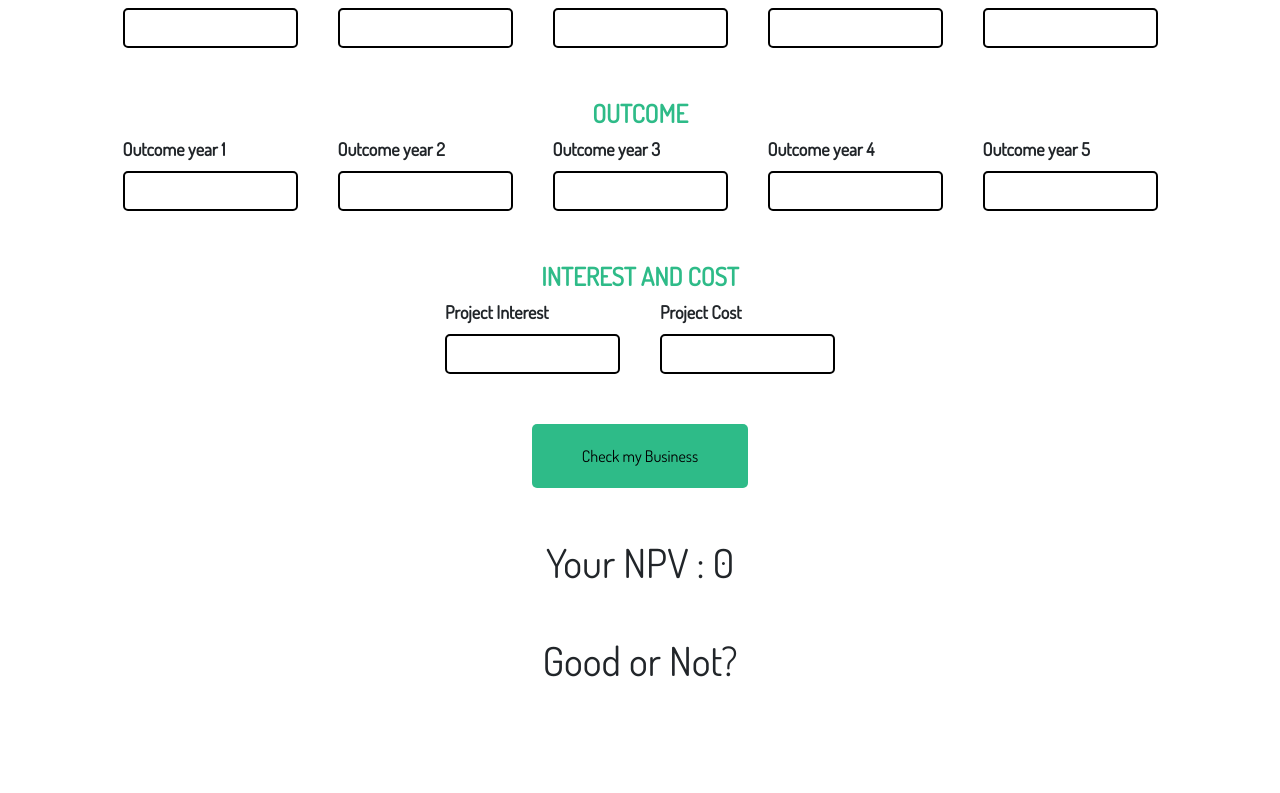
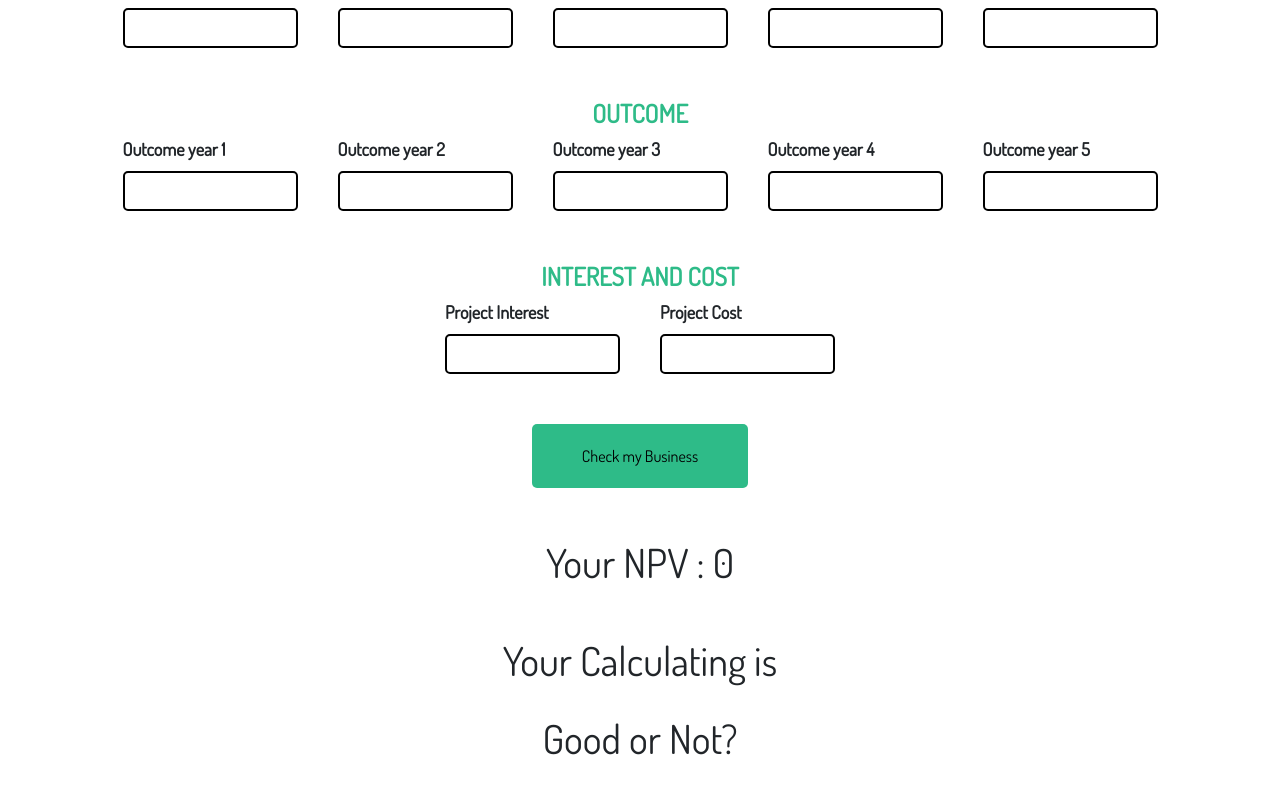
Before and after one commit to adhytianara/myfinance---front-end, a React (Create React App) app: page /netpresentvalue in a window 1280 px wide. Shown: the part 307-1100 px from the top of the page. Built offline with nearby package versions, Linux system fonts and the light colour scheme.

Commit message:
implement reducer for loading indicator

```diff
--- a/src/components/NetPresentValue/NetPresentValue.js
+++ b/src/components/NetPresentValue/NetPresentValue.js
@@ -1,5 +1,5 @@
 import "./style.css";
-import React, { useState } from "react";
+import React, { useState, useReducer } from "react";
 import { Row } from "react-bootstrap";
 import { useForm } from "react-hook-form";
 import Profit from "../Profit/Profit";
@@ -11,6 +11,28 @@ function InternalRateReturn() {
 
   const [npv, setNvp] = useState(0);
   const [profit, setProfit] = useState(null);
+
+  const [{isLoading, loadingText}, dispatch] = useReducer(reducer, {
+    isLoading: false,
+    loadingText: "Your Calculating is "
+  });
+
+  function reducer(state, action) {
+    switch (action.type) {
+      case "loading":
+        return {
+          isLoading: !state.isLoading,
+          loadingText: state.loadingText + "Loading"
+        };
+      case "notloading":
+        return {
+          isLoading: !state.isLoading,
+          loadingText: "Finish, Please Scroll Down"
+        };
+      default :
+        return state;
+    }
+  }
 
   function fetchInternalRateReturn(opts) {
     fetch(
@@ -42,6 +64,7 @@ function InternalRateReturn() {
   }
 
   function countProfit(cost, npv) {
+    dispatch({ type: "notloading", loadingText: "Finish . . ."})
     if (npv - cost > 0) {
       setProfit(<Profit />);
     } else {
@@ -51,6 +74,7 @@ function InternalRateReturn() {
 
   const onSubmit = async (data) => {
     console.log(data);
+    dispatch({ type: "loading", loadingText: "Loading . . ."})
     data["income_1"] = parseFloat(data["income_1"]);
     data["income_2"] = parseFloat(data["income_2"]);
     data["income_3"] = parseFloat(data["income_3"]);
@@ -154,6 +178,7 @@ function InternalRateReturn() {
         </Row>
 
         <h1 className="result">Your NPV : {npv}</h1>
+        <h1>{loadingText}</h1>
         <h1 className="result">Good or Not? <br></br><br></br>{profit}</h1>
       </form>
     </div>
```
